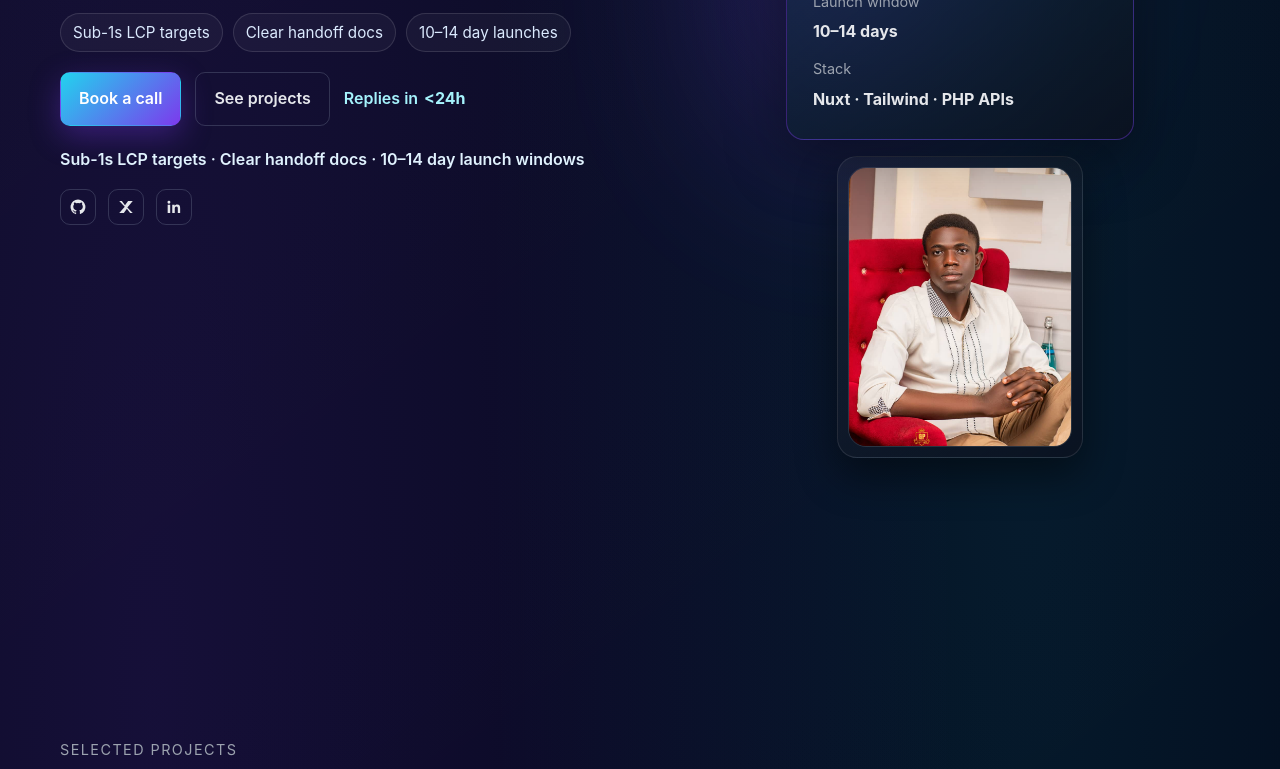
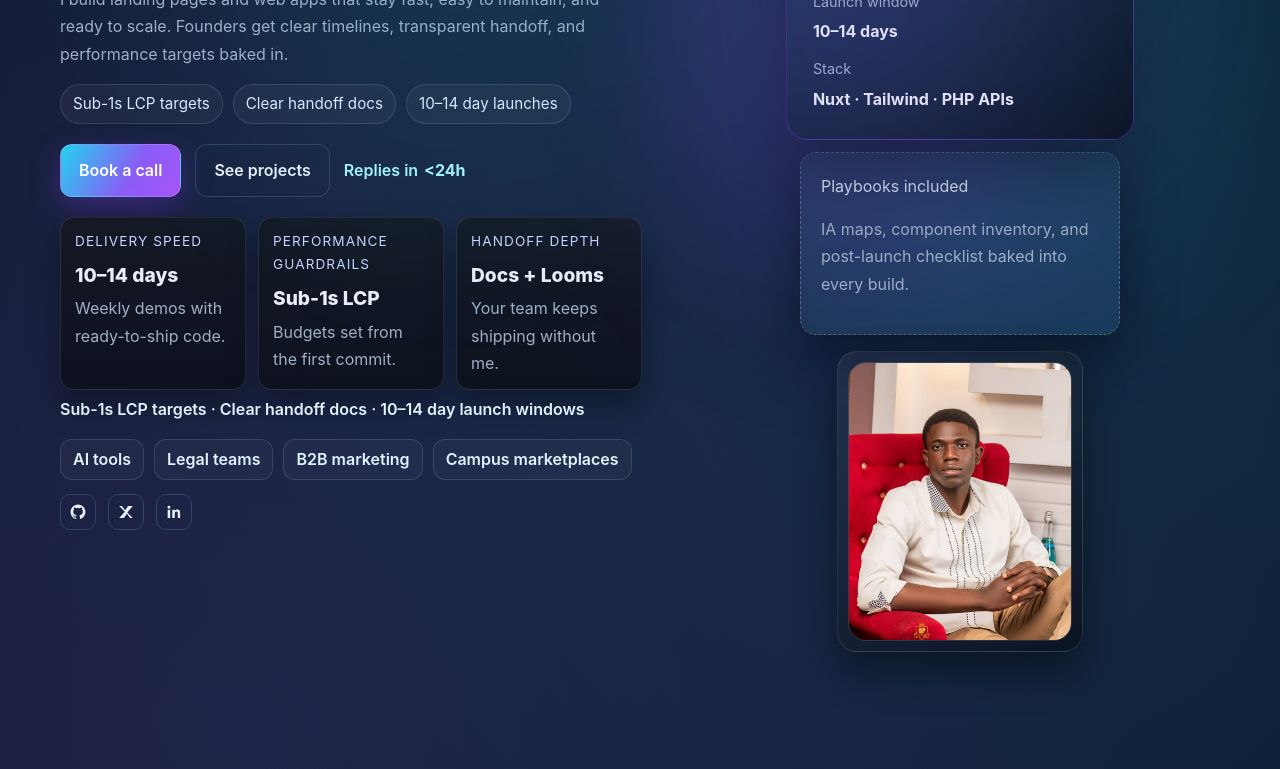
Before and after one commit to gratitude234/GratitudeDevelopers, a plain HTML site: page index.html in a window 1280 px wide. Shown: the part 405-1174 px from the top of the page. Drawn offline with Linux system fonts and the light colour scheme.

Commit message:
Revamp hero and visual styling

```diff
--- a/index.html
+++ b/index.html
@@ -13,6 +13,7 @@
   <link rel="stylesheet" href="styles.css">
 </head>
 <body>
+  <div class="background-grid" aria-hidden="true"></div>
   <header class="header" id="top">
     <div class="container nav-container">
       <div class="logo">Gratitude Developers</div>
@@ -40,6 +41,11 @@
     <section class="hero section" id="home">
       <div class="container hero-grid reveal">
         <div class="hero-text">
+          <div class="hero-ribbon">
+            <span class="glow-dot" aria-hidden="true"></span>
+            <span class="ribbon-label">Founder-ready delivery</span>
+            <span class="ribbon-pill">Design + build + handoff</span>
+          </div>
           <p class="eyebrow">Nuxt &amp; Tailwind-first</p>
           <h1>Ship a fast, clean web product in 10–14 days.</h1>
           <p class="lede">I build landing pages and web apps that stay fast, easy to maintain, and ready to scale. Founders get clear timelines, transparent handoff, and performance targets baked in.</p>
@@ -53,7 +59,30 @@
             <a class="btn ghost" href="#projects">See projects</a>
             <span class="response-time">Replies in <strong>&lt;24h</strong></span>
           </div>
+          <div class="hero-highlights">
+            <div class="micro-card">
+              <p class="micro-label">Delivery speed</p>
+              <p class="micro-value">10–14 days</p>
+              <p class="micro-note">Weekly demos with ready-to-ship code.</p>
+            </div>
+            <div class="micro-card">
+              <p class="micro-label">Performance guardrails</p>
+              <p class="micro-value">Sub-1s LCP</p>
+              <p class="micro-note">Budgets set from the first commit.</p>
+            </div>
+            <div class="micro-card">
+              <p class="micro-label">Handoff depth</p>
+              <p class="micro-value">Docs + Looms</p>
+              <p class="micro-note">Your team keeps shipping without me.</p>
+            </div>
+          </div>
           <p class="trust-line">Sub-1s LCP targets · Clear handoff docs · 10–14 day launch windows</p>
+          <div class="trust-row" aria-label="Logos of clients served">
+            <span class="trust-pill">AI tools</span>
+            <span class="trust-pill">Legal teams</span>
+            <span class="trust-pill">B2B marketing</span>
+            <span class="trust-pill">Campus marketplaces</span>
+          </div>
           <div class="socials">
             <a href="#" aria-label="GitHub" class="social-link">
               <svg viewBox="0 0 24 24" aria-hidden="true"><path d="M12 2a10 10 0 0 0-3.16 19.49c.5.09.68-.22.68-.48v-1.7c-2.77.6-3.36-1.34-3.36-1.34-.46-1.17-1.12-1.48-1.12-1.48-.91-.63.07-.62.07-.62 1 .07 1.53 1.04 1.53 1.04.9 1.54 2.36 1.1 2.94.84.09-.65.35-1.1.64-1.35-2.22-.26-4.56-1.11-4.56-4.92 0-1.09.39-1.98 1.03-2.68-.1-.26-.45-1.3.1-2.7 0 0 .84-.27 2.75 1.02a9.55 9.55 0 0 1 5 0c1.9-1.29 2.74-1.02 2.74-1.02.56 1.4.21 2.44.1 2.7.64.7 1.03 1.59 1.03 2.68 0 3.82-2.34 4.66-4.57 4.91.36.31.68.92.68 1.85v2.74c0 .26.18.58.69.48A10 10 0 0 0 12 2Z" /></svg>
@@ -86,6 +115,10 @@
                 <p class="value">Nuxt · Tailwind · PHP APIs</p>
               </div>
             </div>
+          </div>
+          <div class="floating-note card">
+            <p class="label">Playbooks included</p>
+            <p class="muted">IA maps, component inventory, and post-launch checklist baked into every build.</p>
           </div>
           <div class="headshot-frame">
             <img src="img/Gratitude Professional picture.jpg" alt="Gratitude Developers - web developer portrait" class="headshot">
--- a/styles.css
+++ b/styles.css
@@ -1,18 +1,20 @@
 /* Root Variables */
 :root {
-  --color-primary: #7c3aed;
+  --color-primary: #8b5cf6;
   --color-accent: #22d3ee;
-  --color-bg: #020617;
-  --color-surface: #0b1220;
-  --color-surface-strong: #0e1529;
-  --color-text: #e5e7eb;
-  --color-muted: #9ca3af;
-  --color-border: rgba(148, 163, 184, 0.25);
-  --shadow-soft: 0 20px 60px rgba(0, 0, 0, 0.4);
-  --shadow-card: 0 16px 40px rgba(0, 0, 0, 0.35);
-  --radius-lg: 18px;
-  --radius-md: 14px;
-  --radius-sm: 10px;
+  --color-ink: #0b1324;
+  --color-bg: #030712;
+  --color-surface: rgba(13, 17, 29, 0.92);
+  --color-surface-strong: #0c1222;
+  --color-text: #e9edf7;
+  --color-muted: #9fb0c6;
+  --color-border: rgba(147, 197, 253, 0.2);
+  --color-edge: rgba(255, 255, 255, 0.07);
+  --shadow-soft: 0 30px 80px rgba(0, 0, 0, 0.45);
+  --shadow-card: 0 20px 50px rgba(5, 8, 20, 0.6);
+  --radius-lg: 22px;
+  --radius-md: 16px;
+  --radius-sm: 12px;
   --max-width: 1200px;
   --spacing: clamp(18px, 2vw, 28px);
   --font-family: "Inter", "Poppins", "Segoe UI", system-ui, -apple-system, sans-serif;
@@ -28,14 +30,28 @@
 body {
   margin: 0;
   font-family: var(--font-family);
-  background:
-    radial-gradient(140% 140% at 12% 18%, rgba(124, 58, 237, 0.15), transparent 45%),
-    radial-gradient(100% 120% at 80% 12%, rgba(34, 211, 238, 0.1), transparent 42%),
-    linear-gradient(145deg, rgba(255, 255, 255, 0.02), transparent 30%),
+  background: radial-gradient(circle at 18% 18%, rgba(139, 92, 246, 0.18), transparent 32%),
+    radial-gradient(circle at 86% 10%, rgba(34, 211, 238, 0.16), transparent 32%),
+    linear-gradient(145deg, rgba(255, 255, 255, 0.02), transparent 28%),
     var(--color-bg);
   color: var(--color-text);
   line-height: 1.7;
   -webkit-font-smoothing: antialiased;
+}
+
+.background-grid {
+  position: fixed;
+  inset: 0;
+  background-image:
+    radial-gradient(circle at 10% 20%, rgba(34, 211, 238, 0.07), transparent 22%),
+    radial-gradient(circle at 80% 0%, rgba(139, 92, 246, 0.08), transparent 22%),
+    linear-gradient(rgba(255, 255, 255, 0.04) 1px, transparent 1px),
+    linear-gradient(90deg, rgba(255, 255, 255, 0.035) 1px, transparent 1px);
+  background-size: 100% 100%, 100% 100%, 120px 120px, 120px 120px;
+  opacity: 0.65;
+  pointer-events: none;
+  z-index: -1;
+  mask-image: radial-gradient(circle at 50% 20%, rgba(255, 255, 255, 0.8), transparent 60%);
 }
 
 img {
@@ -130,9 +146,10 @@ p {
 }
 
 .btn.primary {
-  background: linear-gradient(135deg, #22d3ee, #7c3aed);
+  background: linear-gradient(120deg, #22d3ee, #8b5cf6 60%, #a855f7);
   color: #fff;
   box-shadow: 0 10px 30px rgba(124, 58, 237, 0.35);
+  border: 1px solid rgba(255, 255, 255, 0.15);
 }
 
 .btn.primary:hover {
@@ -174,20 +191,35 @@ p {
 
 .card {
   background: linear-gradient(180deg, rgba(255, 255, 255, 0.02), rgba(255, 255, 255, 0)) var(--color-surface);
-  border: 1px solid var(--color-border);
+  border: 1px solid var(--color-edge);
   border-radius: var(--radius-md);
   padding: 20px;
   box-shadow: var(--shadow-card);
   position: relative;
   overflow: hidden;
-  backdrop-filter: blur(6px);
-  transition: transform 0.2s ease, border-color 0.2s ease, box-shadow 0.2s ease;
+  backdrop-filter: blur(10px);
+  transition: transform 0.25s ease, border-color 0.25s ease, box-shadow 0.25s ease, filter 0.25s ease;
 }
 
 .card:hover {
-  transform: translateY(-3px);
+  transform: translateY(-4px);
   border-color: rgba(34, 211, 238, 0.32);
-  box-shadow: 0 18px 38px rgba(0, 0, 0, 0.4);
+  box-shadow: 0 24px 50px rgba(5, 8, 20, 0.55);
+  filter: brightness(1.02);
+}
+
+.card::before {
+  content: "";
+  position: absolute;
+  inset: 0;
+  background: linear-gradient(135deg, rgba(34, 211, 238, 0.08), rgba(139, 92, 246, 0.08));
+  opacity: 0.7;
+  pointer-events: none;
+}
+
+.card > * {
+  position: relative;
+  z-index: 1;
 }
 
 /* Header & Nav */
@@ -275,13 +307,26 @@ p {
 /* Hero */
 .hero {
   padding-top: clamp(40px, 8vw, 80px);
+  position: relative;
 }
 
 .hero-grid {
   display: flex;
   flex-direction: column;
-  gap: clamp(28px, 5vw, 52px);
+  gap: clamp(32px, 5vw, 58px);
   align-items: center;
+  position: relative;
+  isolation: isolate;
+}
+
+.hero-grid::after {
+  content: "";
+  position: absolute;
+  inset: 10% 0 0;
+  background: radial-gradient(circle at 35% 10%, rgba(34, 211, 238, 0.1), transparent 38%),
+    radial-gradient(circle at 70% 22%, rgba(139, 92, 246, 0.12), transparent 32%);
+  filter: blur(40px);
+  z-index: 0;
 }
 
 .hero-text h1 {
@@ -292,6 +337,39 @@ p {
 .hero-text .lede {
   color: var(--color-muted);
   max-width: 620px;
+}
+
+.hero-ribbon {
+  display: inline-flex;
+  align-items: center;
+  gap: 10px;
+  padding: 8px 14px;
+  border-radius: 999px;
+  border: 1px solid rgba(139, 92, 246, 0.4);
+  background: linear-gradient(90deg, rgba(139, 92, 246, 0.18), rgba(34, 211, 238, 0.12));
+  box-shadow: 0 12px 28px rgba(0, 0, 0, 0.35);
+  margin-bottom: 12px;
+}
+
+.glow-dot {
+  width: 12px;
+  height: 12px;
+  border-radius: 50%;
+  background: radial-gradient(circle, #a5f3fc, rgba(139, 92, 246, 0.5));
+  box-shadow: 0 0 16px rgba(165, 243, 252, 0.8);
+}
+
+.ribbon-label {
+  font-weight: 700;
+}
+
+.ribbon-pill {
+  padding: 6px 10px;
+  border-radius: 999px;
+  border: 1px solid rgba(255, 255, 255, 0.25);
+  background: rgba(255, 255, 255, 0.06);
+  color: #e0f2fe;
+  font-weight: 600;
 }
 
 .trust-line {
@@ -307,6 +385,40 @@ p {
   margin: 14px 0 4px;
 }
 
+.hero-highlights {
+  display: grid;
+  grid-template-columns: repeat(auto-fit, minmax(180px, 1fr));
+  gap: 12px;
+  margin: 18px 0 6px;
+}
+
+.micro-card {
+  background: linear-gradient(180deg, rgba(255, 255, 255, 0.03), rgba(255, 255, 255, 0)) var(--color-surface);
+  border: 1px solid rgba(255, 255, 255, 0.1);
+  border-radius: 14px;
+  padding: 12px 14px;
+  box-shadow: 0 16px 30px rgba(0, 0, 0, 0.35);
+}
+
+.micro-label {
+  text-transform: uppercase;
+  letter-spacing: 0.08em;
+  font-size: 0.85rem;
+  color: #c7d2fe;
+  margin: 0 0 6px;
+}
+
+.micro-value {
+  margin: 0 0 4px;
+  font-weight: 800;
+  font-size: 1.2rem;
+}
+
+.micro-note {
+  margin: 0;
+  color: var(--color-muted);
+}
+
 .hero-actions {
   display: flex;
   gap: 14px;
@@ -320,6 +432,22 @@ p {
   display: inline-flex;
   align-items: center;
   gap: 6px;
+}
+
+.trust-row {
+  display: flex;
+  gap: 10px;
+  flex-wrap: wrap;
+  margin-bottom: 14px;
+}
+
+.trust-pill {
+  border: 1px solid rgba(255, 255, 255, 0.12);
+  padding: 6px 12px;
+  border-radius: 12px;
+  background: rgba(255, 255, 255, 0.03);
+  color: #e0f2fe;
+  font-weight: 600;
 }
 
 .socials {
@@ -365,9 +493,10 @@ p {
 .glow {
   position: absolute;
   inset: 0;
-  background: radial-gradient(circle at 30% 30%, rgba(124, 58, 237, 0.38), transparent 45%);
-  filter: blur(80px);
-  opacity: 0.85;
+  background: radial-gradient(circle at 30% 30%, rgba(124, 58, 237, 0.38), transparent 45%),
+    radial-gradient(circle at 70% 20%, rgba(34, 211, 238, 0.2), transparent 50%);
+  filter: blur(90px);
+  opacity: 0.9;
   z-index: 0;
 }
 
@@ -380,6 +509,15 @@ p {
   padding: 26px;
   box-shadow: var(--shadow-soft);
   overflow: hidden;
+}
+
+.floating-note {
+  max-width: 320px;
+  border-style: dashed;
+  border-color: rgba(255, 255, 255, 0.25);
+  margin-top: -4px;
+  background: linear-gradient(135deg, rgba(255, 255, 255, 0.02), rgba(34, 211, 238, 0.08));
+  color: #e0f2fe;
 }
 
 .card-kicker {
```
